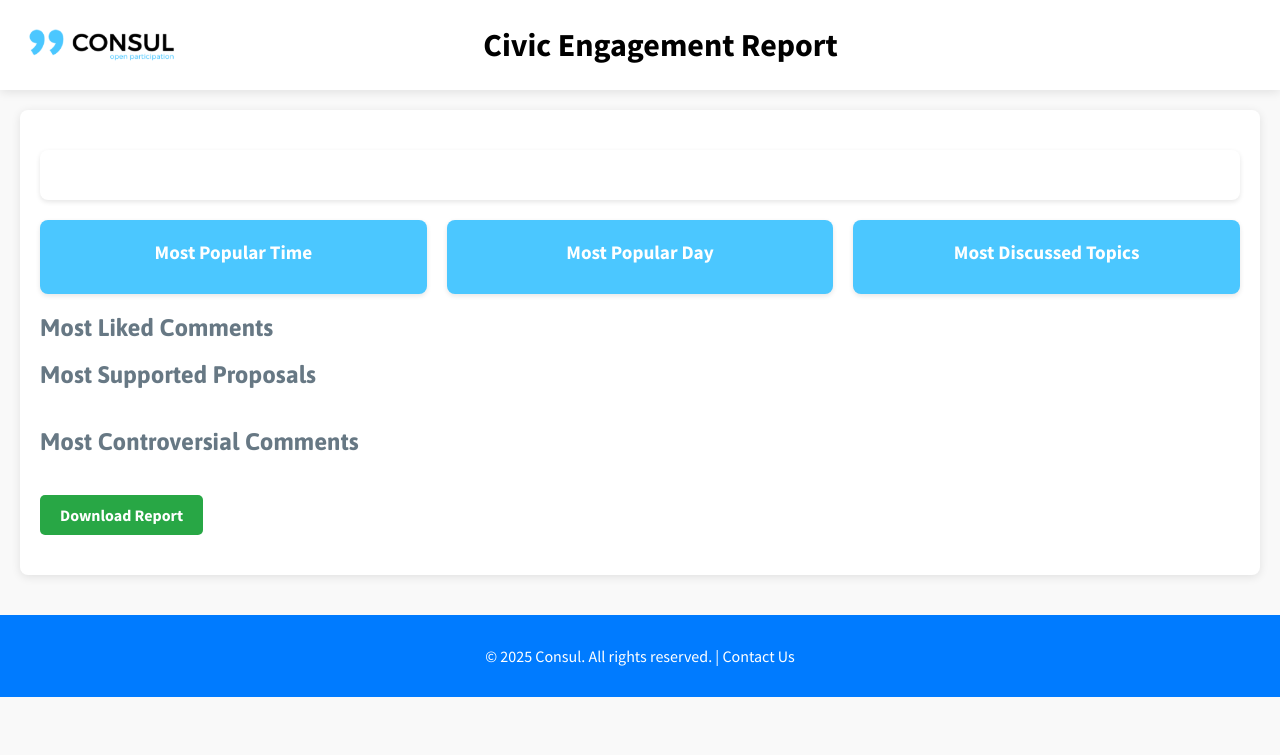
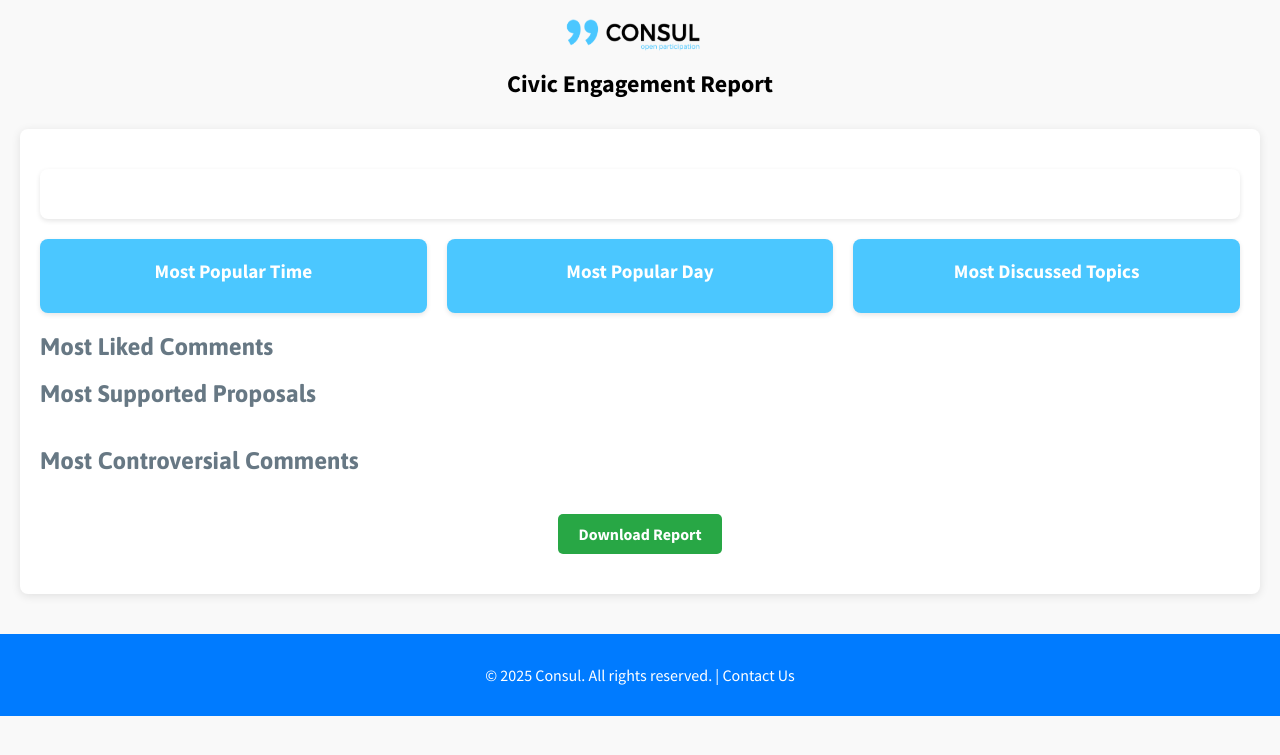
Before and after one commit to denishotii/ConsulDemocracy24-kommueneImFokus, a Flask app: template templates/report_template.html in a window 1280 px wide. Shown: the top 755 px of the page. Run offline with Flask 3, Linux system fonts and the light colour scheme; the template is opened without the code that fills it, so the values that code supplies are empty; parts of the project's set-up code (start-up, migrations or seed data) failed here and were passed over; some web fonts are replaced.

Commit message:
Almost finale

```diff
--- a/app.py
+++ b/app.py
@@ -48,7 +48,7 @@
             "city": city,
             "date": datetime.now().strftime("%Y-%m-%d"),
             "summary": f"This is a summary of civic engagement in {city}.",
-            "ai_insights": f"AI-generated insights about civic engagement in {city}.",
+            "ai_insights": f"Insights about civic engagement in {city}.",
             "most_discussed_topics": get_most_discussed_topics(city_comments),
             "most_liked_comments": get_most_liked_comments(city_comments),
             "peak_hours": get_peak_hours(city_comments),
@@ -83,7 +83,7 @@
         "city": city,
         "date": datetime.now().strftime("%Y-%m-%d"),
         "summary": f"This is a summary of civic engagement in {city}.",
-        "ai_insights": f"AI-generated insights about civic engagement in {city}.",
+        "ai_insights": f"Insights about civic engagement in {city}.",
         "most_discussed_topics": get_most_discussed_topics(city_comments),
         "most_liked_comments": get_most_liked_comments(city_comments),
         "total_comments": city_comments.shape[0],  # Get the number of rows (comments)
--- a/static/styles.css
+++ b/static/styles.css
@@ -7,15 +7,25 @@
     color: #677884; /* Consul text color */
 }
 
-/* Header */
 header {
-    background-color: white; /* White background */
-    color: black; /* Black font color */
-    padding: 20px;
     display: flex;
-    align-items: center;
-    box-shadow: 0 2px 10px rgba(0, 0, 0, 0.1); /* Add shadow for separation */
+    flex-direction: column;  /* Stack elements vertically */
+    align-items: center;     /* Center content */
+    text-align: center;
+    padding: 10px;
 }
+
+.logo {
+    max-width: 150px; /* Adjust logo size for mobile */
+    height: auto;
+}
+
+.city-title {
+    font-size: 1.5rem;
+    font-weight: bold;
+    margin-top: 5px;
+}
+
 
 header .logo {
     height: 50px;
@@ -30,7 +40,7 @@
     color: black; /* Black font color */
     flex: 1; /* Allow the title to take up remaining space */
     text-align: center; /* Align the title to the left */
-    padding-right: 11%; /* Adjust this value to move the title left or right */
+    /* padding-right: 11%;  */
 }
 
 /* Main Content */
@@ -62,6 +72,8 @@
     font-family: "Asap", sans-serif; /* Use Asap for labels */
     font-weight: 400; /* Regular */
 }
+
+
 
 .city-selection select {
     width: 100%;
@@ -176,8 +188,9 @@
 
 /* Download Link */
 .download-link {
-    display: inline-block;
-    margin: 20px 0;
+    display: block;
+    margin: 20px auto;
+    width: fit-content;
     padding: 10px 20px;
     background-color: #28a745;
     color: white;
--- a/templates/report_template.html
+++ b/templates/report_template.html
@@ -9,9 +9,12 @@
 </head>
 <body>
     <header>
-        <img src="{{ url_for('static', filename='consul-logo.png') }}" alt="Consul Logo" class="logo">
-        <h1>{{ data.city }} Civic Engagement Report</h1>
+        <a href="{{ url_for('index') }}">
+            <img src="{{ url_for('static', filename='consul-logo.png') }}" alt="Consul Logo" class="logo">
+        </a>
+        <h1 class="city-title">{{ data.city }} Civic Engagement Report</h1>
     </header>
+
 
     <div class="container">
         <!-- Summary and AI Insights -->
```
Also changed, not shown: 1 other file.
